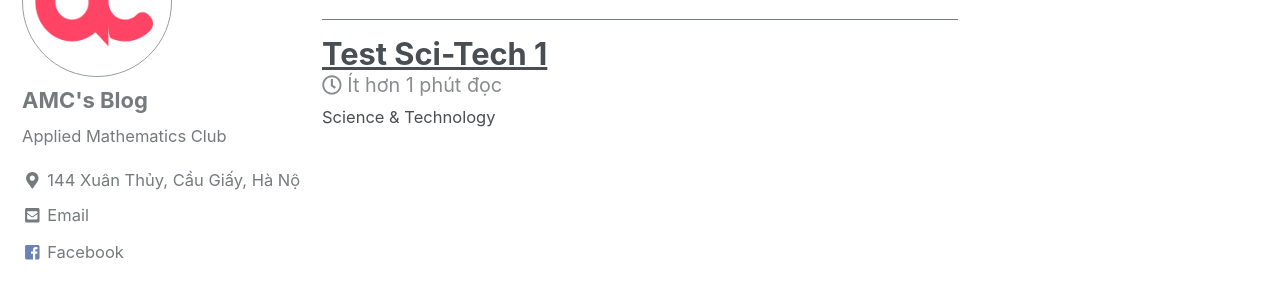
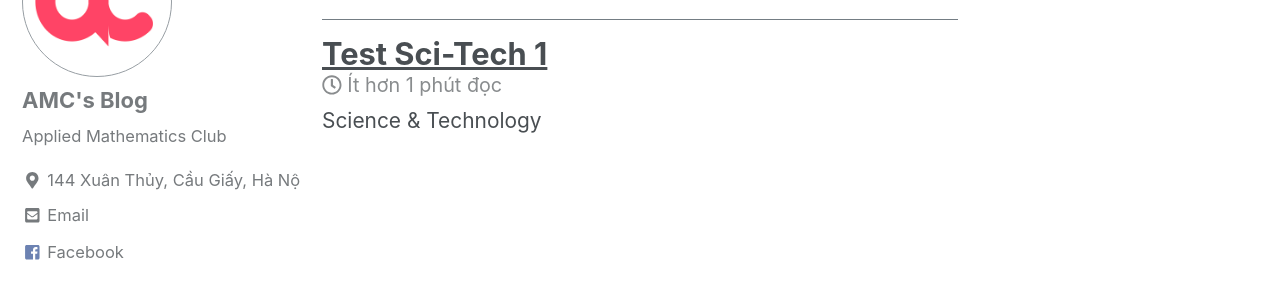
Before and after one commit to amcblog/testvon.github.io, a Jekyll site: the page built from _pages/sci-tech.html, in a window 1280 px wide. Shown: the part 507-807 px from the top of the page. Built offline with Jekyll 4.4.1, drawn with Linux system fonts in a browser that asks for light colours; nearby versions of some CDN libraries.

Commit message:
Update _archive.scss

```diff
--- a/_sass/minimal-mistakes/_archive.scss
+++ b/_sass/minimal-mistakes/_archive.scss
@@ -57,7 +57,7 @@
 
 .archive__item-excerpt {
   margin-top: 0;
-  font-size: $type-size-6;
+  font-size: 0.95em;
 
   & + p {
     text-indent: 0;
```
